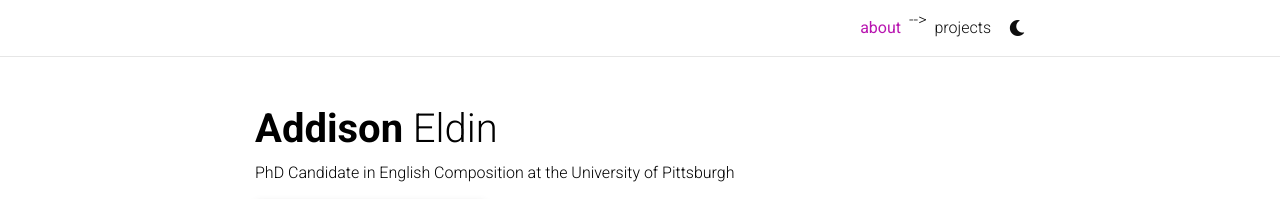
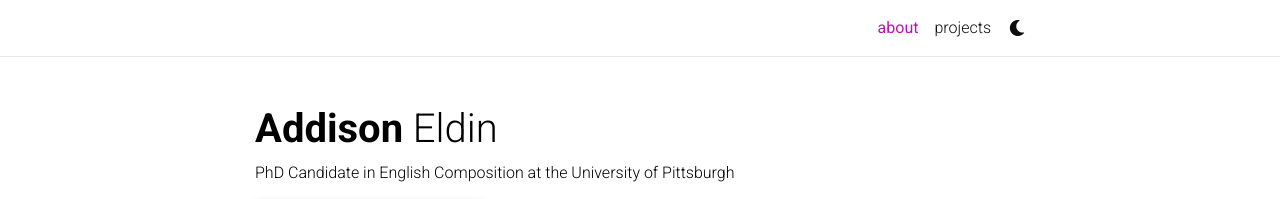
Before and after one commit to addeldin/addeldin.github.io, a Jekyll site: the page built from _pages/about.md, in a window 1280 px wide. Shown: the top 199 px of the page. Built offline with Jekyll 4.4.1, drawn with Linux system fonts in a browser that asks for light colours; full-size pictures stand in for the smaller copies a plugin makes; comment, search, counter and statistics services are not loaded; a style sheet for code colours, icons or effects is not loaded.

Commit message:
Fix header

```diff
--- a/_includes/header.html
+++ b/_includes/header.html
@@ -51,17 +51,8 @@
                   {%- endif -%}
                 </a>
               </li>
-              {% if site.blog_nav_title %}
-              <!-- Blog
-              <li class="nav-item {% if page.url contains 'blog' %}active{% endif %}">
-                <a class="nav-link" href="{{ '/blog/' | relative_url }}">{{ site.blog_nav_title }}
-                  {%- if page.url contains 'blog' -%}
-                  <span class="sr-only">(current)</span>
-                  {%- endif -%}
-                </a>
-              </li>
-              {%- endif %}
-              -->
+
+
               <!-- Other pages -->
               {%- assign sorted_pages = site.pages | sort: "nav_order" -%}
               {%- for p in sorted_pages -%}
```
